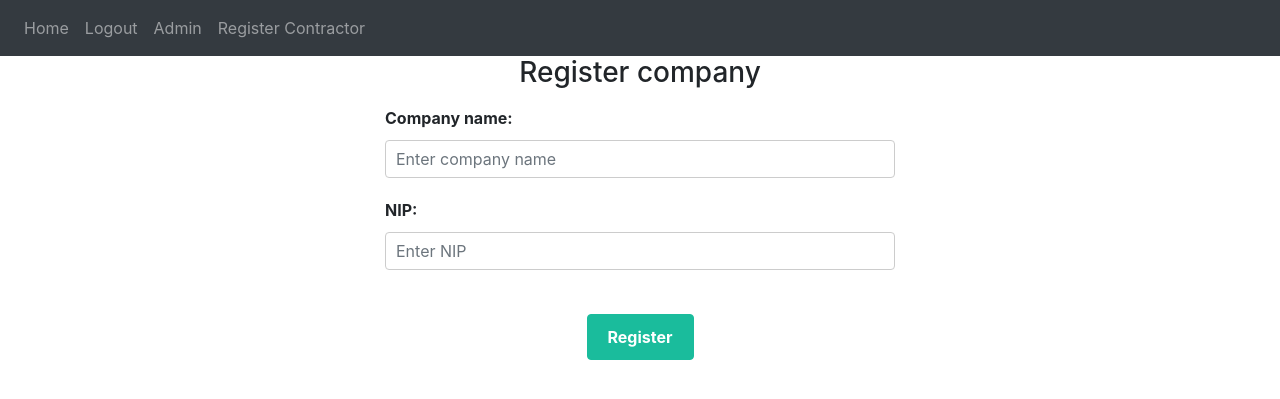
After one commit to gucio123/ZSTwP, a Flask app: page /register_contractor in a window 1280 px wide. The commit adds this page. Shown: the top 399 px of the page. Run offline with Flask 3, Linux system fonts and the light colour scheme; the visitor is signed in with stand-in values (Sample User, id 1); some libraries are stand-ins or nearby versions.

Commit message:
regiser contractor endpoint

```diff
--- a/website/__init__.py
+++ b/website/__init__.py
@@ -1,10 +1,5 @@
 from flask import Flask
-# import pymysql
-# from models import User
-# from os import path
-from sqlalchemy import create_engine
 from flask_sqlalchemy import SQLAlchemy
-from sqlalchemy.orm import scoped_session, sessionmaker, declarative_base
 from flask_login import LoginManager
 
 db = SQLAlchemy()
@@ -18,9 +13,11 @@ def create_app():
 
     from .views import views
     from .auth import auth
+    import website.register_contractor
 
     app.register_blueprint(views, url_prefix='/')
     app.register_blueprint(auth, url_prefix='/auth')
+    app.register_blueprint(register_contractor.bp)
 
 
     with app.app_context():
--- /dev/null
+++ b/website/register_contractor.py
@@ -0,0 +1,28 @@
+from flask import Blueprint, request, render_template, flash
+from flask_login import login_required
+from website.models import Contractor
+from website import db
+
+bp = Blueprint('create-ticket', __name__)
+
+
+@bp.route('/register_contractor', methods=['GET', 'POST'])
+@login_required
+def register_contractor():
+    if request.method == 'POST':
+        company_name = request.form.get('company_name')
+        nip = request.form.get('nip')
+
+        if company_name == '' or nip == '':
+            flash('Something went wrong, try again', category='error')
+            return render_template('register_contractor.html')
+        try:
+            new_contractor = Contractor(company_name=company_name, nip=nip)
+            db.session.add(new_contractor)
+            db.session.commit()
+        except:
+            flash('Error: failed to register contractor', category='error')
+            return render_template('register_contractor.html')
+
+        flash('Successfully registered!', category='success')
+    return render_template('register_contractor.html')
--- a/website/templates/base.html
+++ b/website/templates/base.html
@@ -83,6 +83,7 @@
                 {% if current_user.is_authenticated %}
                 <a class="nav-item nav-link" id="logout" href="/auth/logout">Logout</a>
                 <a class="nav-item nav-link" id="admin" href="/admin">Admin</a>
+                <a class="nav-item nav-link" id="register_contractor" href="/register_contractor">Register Contractor</a>
                 {% endif %}
 
                 {% if not current_user.is_authenticated %}
--- /dev/null
+++ b/website/templates/register_contractor.html
@@ -0,0 +1,34 @@
+{% extends "base.html" %}
+{% block title %}Dupa{% endblock %}
+
+{% block content %}
+  <div class="container d-flex justify-content-center align-items-center">
+    <form method="POST" class="col-md-6">
+      <h3 class="mb-3 text-center">Register company</h3>
+      <div class="form-group">
+        <label for="fault_id">Company name:</label>
+        <input
+          type="text"
+          class="form-control"
+          id="company_name"
+          name="company_name"
+          placeholder="Enter company name"
+        />
+      </div>
+      <div class="form-group">
+        <label for="fault_id">NIP:</label>
+        <input
+          type="text"
+          class="form-control"
+          id="nip"
+          name="nip"
+          placeholder="Enter NIP"
+        />
+      </div>
+      <br />
+      <div class="form-group text-center">
+      <button type="submit" class="btn btn-primary">Register</button>
+      </div>
+    </form>
+  </div>
+{% endblock %}
```
